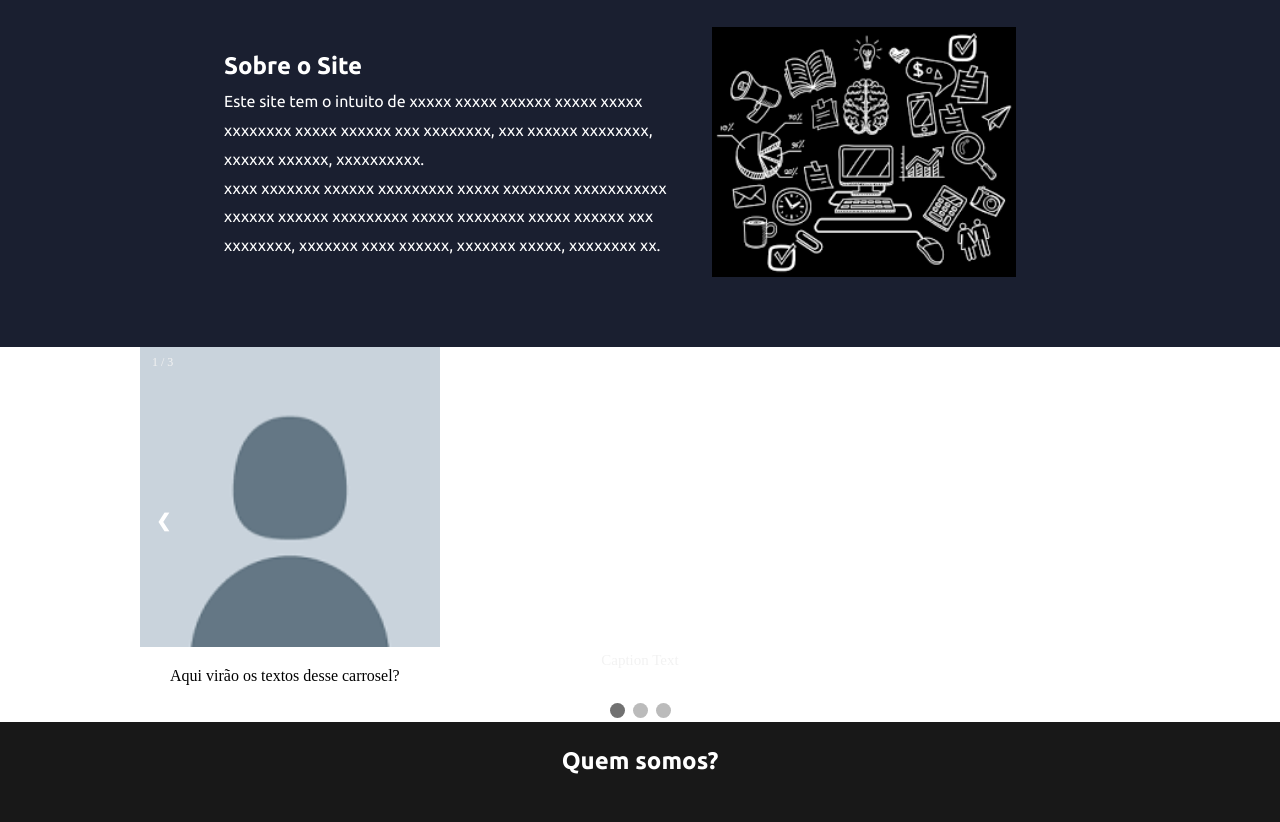
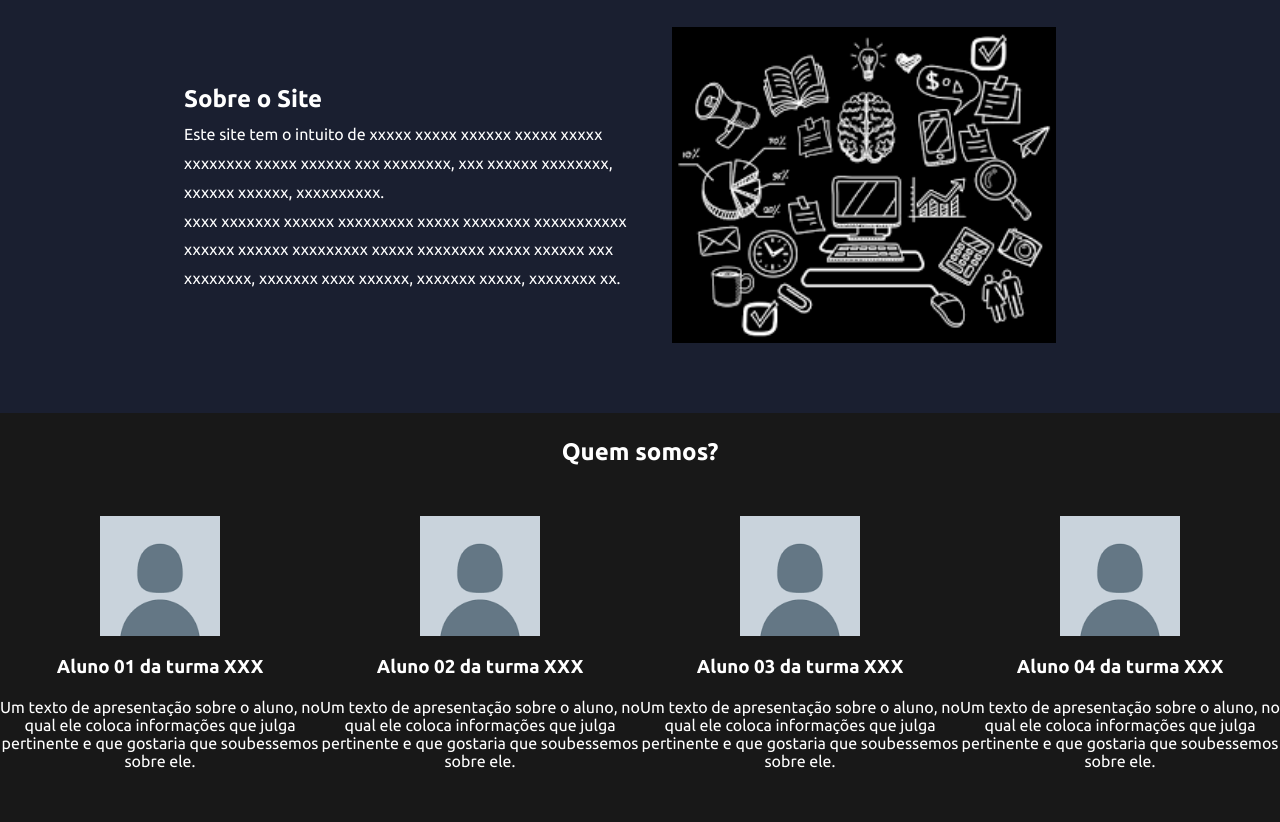
Before and after one commit to Prof-Giovana-Lemiska/Modelo-de-site-a-ser-seguido, a plain HTML site: page index.html in a window 1280 px wide. Shown: the part 113-935 px from the top of the page. Drawn offline with Linux system fonts and the light colour scheme.

Commit message:
estresse

```diff
--- a/index.html
+++ b/index.html
@@ -31,108 +31,39 @@
     <section id="corpo">
         <div class="corpo-div-conteudo">
             <h2 class="corpo-titulo">Sobre o Site</h2>
-            <p class="paragrafo-um">Este site tem o intuito de xxxxx xxxxx xxxxxx xxxxx xxxxx xxxxxxxx xxxxx xxxxxx xxx
-                xxxxxxxx, xxx xxxxxx xxxxxxxx, xxxxxx xxxxxx, xxxxxxxxxx.
+            <p class="paragrafo-um">Este site tem o intuito de xxxxx xxxxx xxxxxx xxxxx xxxxx xxxxxxxx xxxxx xxxxxx xxx xxxxxxxx, xxx xxxxxx xxxxxxxx, xxxxxx xxxxxx, xxxxxxxxxx.
             </p>
-            <p class="paragrafo-dois"> xxxx xxxxxxx xxxxxx xxxxxxxxx xxxxx xxxxxxxx xxxxxxxxxxx xxxxxx xxxxxx xxxxxxxxx
-                xxxxx xxxxxxxx xxxxx xxxxxx xxx xxxxxxxx, xxxxxxx xxxx xxxxxx, xxxxxxx xxxxx, xxxxxxxx xx.</p>
+            <p class="paragrafo-dois"> xxxx xxxxxxx xxxxxx xxxxxxxxx xxxxx xxxxxxxx xxxxxxxxxxx xxxxxx xxxxxx xxxxxxxxx xxxxx xxxxxxxx xxxxx xxxxxx xxx xxxxxxxx, xxxxxxx xxxx xxxxxx, xxxxxxx xxxxx, xxxxxxxx xx.</p>
         </div>
         <img class="foto-corpo" src="g-foto.png" alt="foto do corpo">
     </section>
-    <div class="slideshow-container">
 
-        <div class="mySlides fade">
-            <div class="numbertext">1 / 3</div>
-            <img class="pequeno" src="g-01.png">
-            <div class="text">Caption Text</div>
-            <p class="text-mySlides"> Aqui virão os textos desse carrosel?</p>
-        </div>
 
-        <div class="mySlides fade">
-            <div class="numbertext">2 / 3</div>
-            <img class="pequeno" src="g-cep.png">
-            <div class="text">Caption Two</div>
-            <p class="text-mySlides"> Aqui virão os textos desse carrosel?</p>
-        </div>
-
-        <div class="mySlides fade">
-            <div class="numbertext">3 / 3</div>
-            <img class="pequeno" src="g-foto.png">
-            <div class="text">
-                <p class="text-mySlides"> Aqui virão os textos desse carrosel?</p>
-            </div>
-
-        </div>
-
-        <a class="prev" onclick="plusSlides(-1)">&#10094;</a>
-        <a class="next" onclick="plusSlides(1)">&#10095;</a>
-    </div>
-    <br>
-
-    <div style="text-align:center">
-        <span class="dot" onclick="currentSlide(1)"></span>
-        <span class="dot" onclick="currentSlide(2)"></span>
-        <span class="dot" onclick="currentSlide(3)"></span>
-    </div>
-<script>
-    let slideIndex = 1;
-showSlides(slideIndex);
-
-// Next/previous controls
-function plusSlides(n) {
-  showSlides(slideIndex += n);
-}
-
-// Thumbnail image controls
-function currentSlide(n) {
-  showSlides(slideIndex = n);
-}
-
-function showSlides(n) {
-  let i;
-  let slides = document.getElementsByClassName("mySlides");
-  let dots = document.getElementsByClassName("dot");
-  if (n > slides.length) {slideIndex = 1}
-  if (n < 1) {slideIndex = slides.length}
-  for (i = 0; i < slides.length; i++) {
-    slides[i].style.display = "none";
-  }
-  for (i = 0; i < dots.length; i++) {
-    dots[i].className = dots[i].className.replace(" active", "");
-  }
-  slides[slideIndex-1].style.display = "block";
-  dots[slideIndex-1].className += " active";
-}
-</script>
     <section id="quem-somos">
         <h2 class="quem-somos-titulo">Quem somos?</h2>
         <div class="alunos-todos">
             <div class="alunos-div">
                 <img class="alunos-fotos" src="g-01.png" alt="foto do aluno">
                 <h3 class="nome-aluno">Aluno 01 da turma XXX</h3>
-                <p>Um texto de apresentação sobre o aluno, no qual ele coloca informações que julga pertinente e que
-                    gostaria que soubessemos sobre ele.
+                <p>Um texto de apresentação sobre o aluno, no qual ele coloca informações que julga pertinente e que gostaria que soubessemos sobre ele.
                 </p>
             </div>
             <div class="alunos-div">
                 <img class="alunos-fotos" src="g-01.png" alt="foto do aluno">
                 <h3 class="nome-aluno">Aluno 02 da turma XXX</h3>
-                <p>Um texto de apresentação sobre o aluno, no qual ele coloca informações que julga pertinente e que
-                    gostaria que soubessemos sobre ele.
+                <p>Um texto de apresentação sobre o aluno, no qual ele coloca informações que julga pertinente e que gostaria que soubessemos sobre ele.
                 </p>
             </div>
             <div class="alunos-div">
                 <img class="alunos-fotos" src="g-01.png" alt="foto do aluno">
                 <h3 class="nome-aluno">Aluno 03 da turma XXX</h3>
-                <p>Um texto de apresentação sobre o aluno, no qual ele coloca informações que julga pertinente e que
-                    gostaria que soubessemos sobre ele.
+                <p>Um texto de apresentação sobre o aluno, no qual ele coloca informações que julga pertinente e que gostaria que soubessemos sobre ele.
                 </p>
             </div>
             <div class="alunos-div">
                 <img class="alunos-fotos" src="g-01.png" alt="foto do aluno">
                 <h3 class="nome-aluno">Aluno 04 da turma XXX</h3>
-                <p>Um texto de apresentação sobre o aluno, no qual ele coloca informações que julga pertinente e que
-                    gostaria que soubessemos sobre ele.
+                <p>Um texto de apresentação sobre o aluno, no qual ele coloca informações que julga pertinente e que gostaria que soubessemos sobre ele.
                 </p>
             </div>
         </div>
--- a/style.css
+++ b/style.css
@@ -166,108 +166,3 @@ li.dropdown {
     display: flex;
     justify-content: center;
 }
-
-* {
-    box-sizing: border-box
-}
-
-.slideshow-container {
-    max-width: 1000px;
-    position: relative;
-    margin: auto;
-}
-
-.mySlides {
-    display: none
-}
-
-
-.prev,
-.next {
-    cursor: pointer;
-    position: absolute;
-    top: 50%;
-    width: auto;
-    margin-top: -22px;
-    padding: 16px;
-    color: white;
-    font-weight: bold;
-    font-size: 18px;
-    transition: 0.6s ease;
-    border-radius: 0 3px 3px 0;
-    user-select: none;
-}
-
-/* Position the "next button" to the right */
-.next {
-    right: 0;
-    border-radius: 3px 0 0 3px;
-}
-
-/* On hover, add a black background color with a little bit see-through */
-.prev:hover,
-.next:hover {
-    background-color: rgba(0, 0, 0, 0.8);
-}
-
-/* Caption text */
-.text {
-    color: #f2f2f2;
-    font-size: 15px;
-    padding: 8px 12px;
-    position: absolute;
-    bottom: 8px;
-    width: 100%;
-    text-align: center;
-}
-
-/* Number text (1/3 etc) */
-.numbertext {
-    color: #f2f2f2;
-    font-size: 12px;
-    padding: 8px 12px;
-    position: absolute;
-    top: 0;
-}
-
-/* The dots/bullets/indicators */
-.dot {
-    cursor: pointer;
-    height: 15px;
-    width: 15px;
-    margin: 0 2px;
-    background-color: #bbb;
-    border-radius: 50%;
-    display: inline-block;
-    transition: background-color 0.6s ease;
-}
-
-.active,
-.dot:hover {
-    background-color: #717171;
-}
-
-/* Fading animation */
-.fade {
-    animation-name: fade;
-    animation-duration: 1.5s;
-}
-
-@keyframes fade {
-    from {
-        opacity: .4
-    }
-
-    to {
-        opacity: 1
-    }
-}
-
-.pequeno {
-    width: 30%;
-}
-
-.text-mySlides {
-    padding: 20px 0 0 30px;
-}
-.fade{display: flex;}
```
Lines whose indentation alone changed are shown as unchanged.
